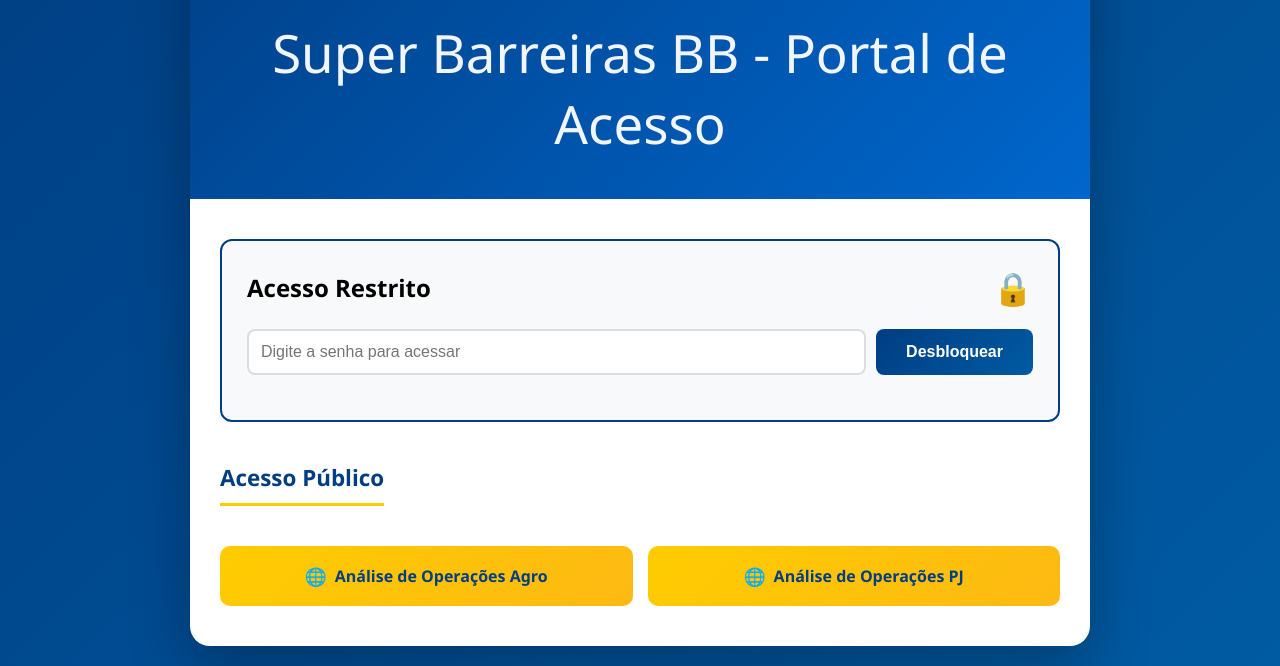
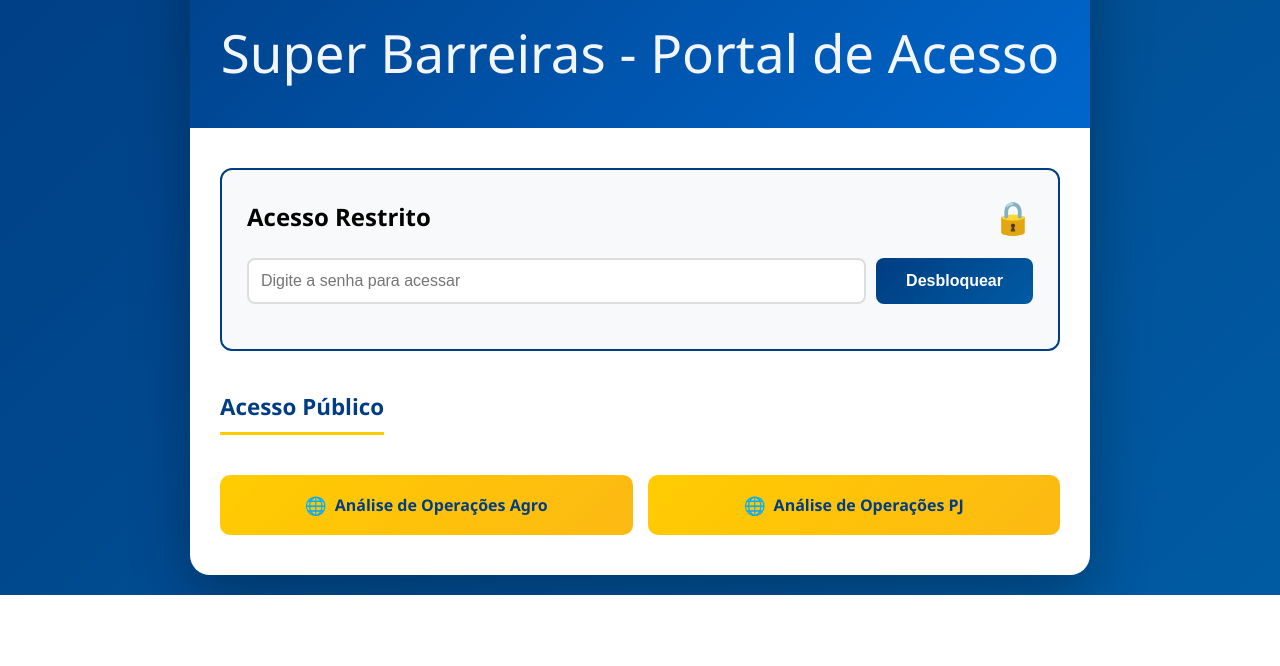
Before and after one commit to Ehmachado/Homepage, a plain HTML site: page index.html in a window 1280 px wide. Shown: the part 218-884 px from the top of the page. After the commit the page ends 813 px from the top, so only its background shows below. Drawn offline with Linux system fonts and the light colour scheme.

Commit message:
Add files via upload

```diff
--- a/index.html
+++ b/index.html
@@ -249,7 +249,7 @@
             <div class="logo-container">
                 <img src="logo.png" alt="Regional Barreiras">
             </div>
-            <p>Super Barreiras BB - Portal de Acesso</p>
+            <p>Super Barreiras - Portal de Acesso</p>
         </div>
 
         <div class="content">
```
